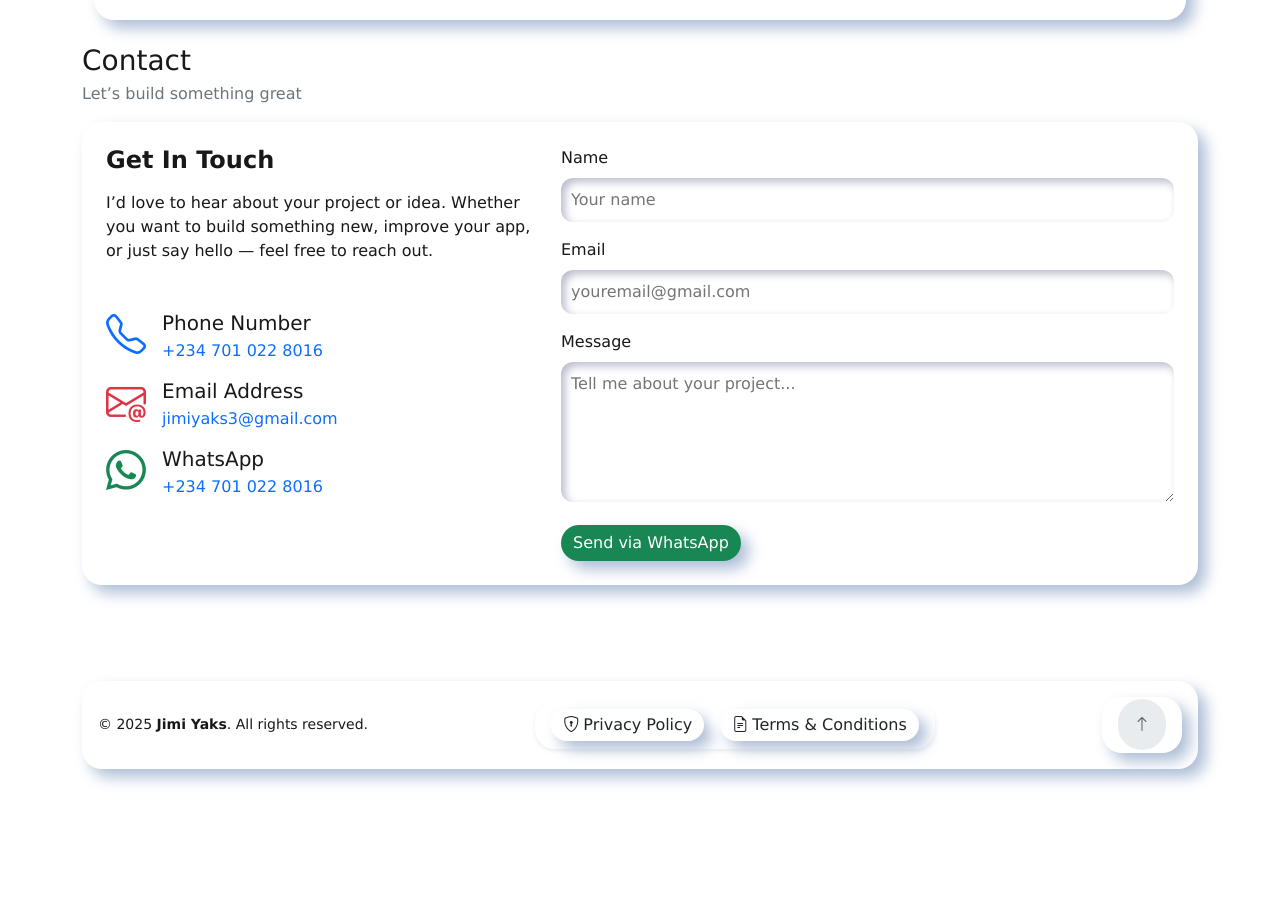
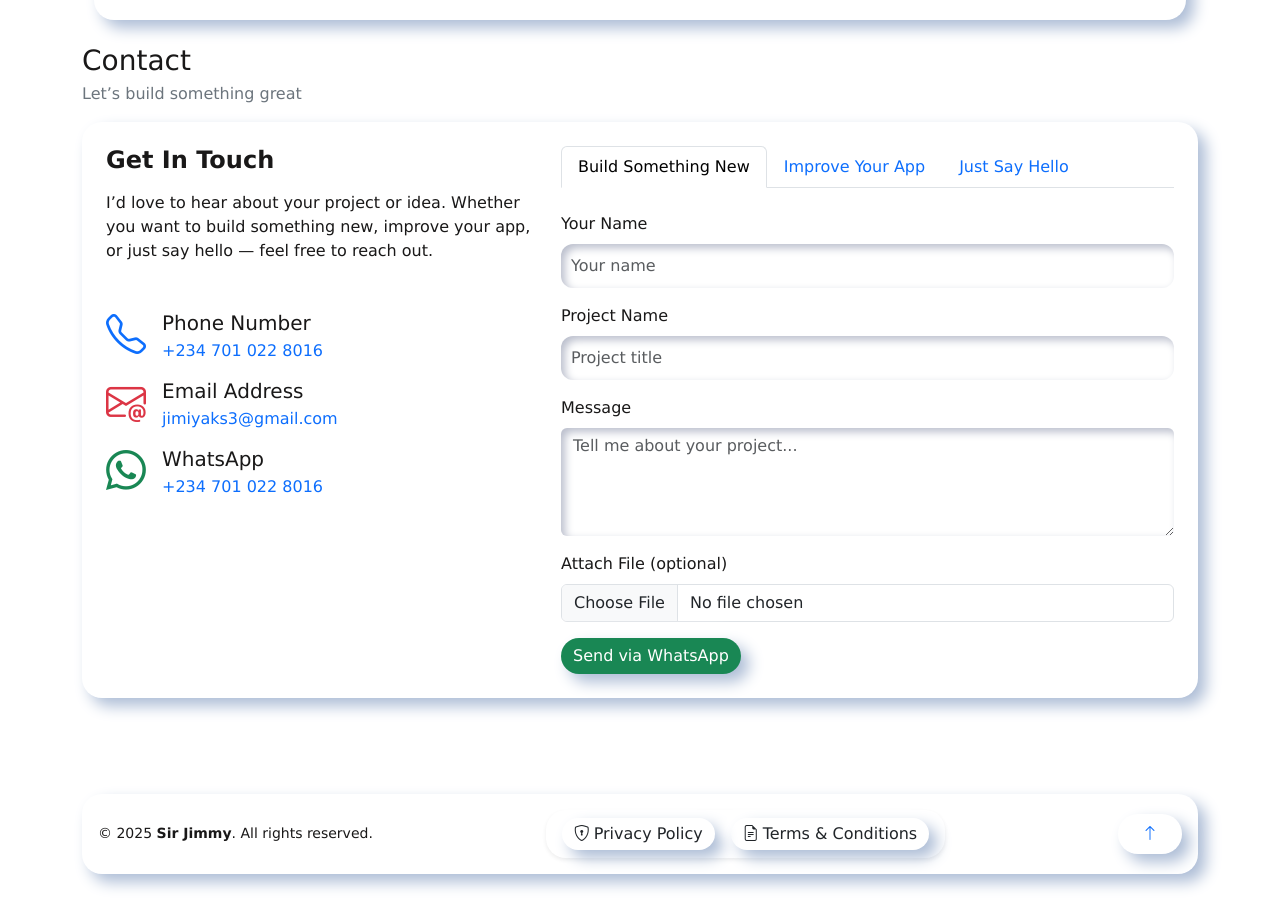
Before and after one commit to Jimmy-ui-maker/00424, a Next.js app: page / in a window 1280 px wide. Shown: the part 2971-3869 px from the top of the page. Before the commit the page ends 3764 px from the top, so only its background shows below. Built offline with nearby package versions, Linux system fonts and the light colour scheme.

Commit message:
aaded form

```diff
--- a/src/app/globals.css
+++ b/src/app/globals.css
@@ -237,3 +237,27 @@ html body.dark-theme .modal-title {
 html body.dark-theme .btn-close {
   filter: invert(1); /* makes close button visible in dark */
 }
+
+.scroll-top-btn {
+  background: #f8f9fa; /* light background */
+  color: #6c757d;      /* muted gray icon */
+  transition: background-color 0.3s ease, color 0.3s ease, box-shadow 0.3s ease;
+  box-shadow: var(--shadow-light);
+}
+
+.scroll-top-btn:hover {
+  background: #e9ecef;
+  color: #000;
+}
+
+/* Dark Theme */
+html body.dark-theme .scroll-top-btn {
+  background: #2a2a2a;
+  color: #bbb;
+  box-shadow: var(--shadow-dark);
+}
+
+html body.dark-theme .scroll-top-btn:hover {
+  background: #3a3a3a;
+  color: #fff;
+}
--- a/src/components/Contact.jsx
+++ b/src/components/Contact.jsx
@@ -7,19 +7,31 @@ const WHATSAPP_NUMBER = "2347010228016"; // without "+"
 
 export default function ContactPage() {
   const [status, setStatus] = useState(null);
+  const [activeTab, setActiveTab] = useState("new"); // "new" | "improve" | "hello"
 
   function onSubmit(e) {
     e.preventDefault();
     const form = new FormData(e.currentTarget);
     const name = form.get("name");
-    const email = form.get("email");
+    const project = form.get("project");
     const message = form.get("message");
+    const file = form.get("file");
     setStatus("sending");
 
-    // Create WhatsApp message
-    const whatsappMessage = encodeURIComponent(
-      `Hi Jimi,\n\nMy name is ${name} (${email}).\n\n${message}`
-    );
+    // WhatsApp text
+    let whatsappMessage = `Hi Jimi,\n\nMy name is ${name}.`;
+    if (project) whatsappMessage += `\nProject: ${project}`;
+    whatsappMessage += `\n\n${message}`;
+
+    // Encode
+    whatsappMessage = encodeURIComponent(whatsappMessage);
+
+    // If file attached
+    if (file && file.name) {
+      alert(
+        `⚠️ WhatsApp does not support direct file uploads.\n\nBut you attached: ${file.name}.\nPlease send it manually after the chat opens.`
+      );
+    }
 
     // Redirect to WhatsApp
     window.open(
@@ -59,6 +71,7 @@ export default function ContactPage() {
                 </p>
               </div>
             </div>
+
             {/* Email */}
             <div className="d-flex flex-row align-items-start gap-3 mb-3">
               <i className="bi bi-envelope-at display-6 text-danger"></i>
@@ -76,6 +89,7 @@ export default function ContactPage() {
                 </p>
               </div>
             </div>
+
             {/* WHATSAPP */}
             <div className="d-flex flex-row align-items-start gap-3 mb-3">
               <i className="bi bi-whatsapp display-6 text-success"></i>
@@ -97,32 +111,85 @@ export default function ContactPage() {
 
           {/* RIGHT COLUMN */}
           <div className="col-12 col-md-7">
-            <label className="form-label">Name</label>
+            {/* Tabs */}
+            <ul className="nav nav-tabs mb-4">
+              <li className="nav-item">
+                <button
+                  type="button"
+                  className={`nav-link ${activeTab === "new" ? "active" : ""}`}
+                  onClick={() => setActiveTab("new")}
+                >
+                  Build Something New
+                </button>
+              </li>
+              <li className="nav-item">
+                <button
+                  type="button"
+                  className={`nav-link ${
+                    activeTab === "improve" ? "active" : ""
+                  }`}
+                  onClick={() => setActiveTab("improve")}
+                >
+                  Improve Your App
+                </button>
+              </li>
+              <li className="nav-item">
+                <button
+                  type="button"
+                  className={`nav-link ${
+                    activeTab === "hello" ? "active" : ""
+                  }`}
+                  onClick={() => setActiveTab("hello")}
+                >
+                  Just Say Hello
+                </button>
+              </li>
+            </ul>
+
+            {/* Form Inputs */}
+            <label className="form-label">Your Name</label>
             <input
               name="name"
               type="text"
               required
-              className=" mb-3"
+              className="form-control mb-3"
               placeholder="Your name"
             />
 
-            <label className="form-label">Email</label>
-            <input
-              name="email"
-              type="email"
-              required
-              className=" mb-3"
-              placeholder="youremail@gmail.com"
-            />
+            {/* Show Project Name if not Hello */}
+            {activeTab !== "hello" && (
+              <>
+                <label className="form-label">Project Name</label>
+                <input
+                  name="project"
+                  type="text"
+                  required
+                  className="form-control mb-3"
+                  placeholder="Project title"
+                />
+              </>
+            )}
 
             <label className="form-label">Message</label>
             <textarea
               name="message"
-              rows={5}
+              rows={4}
               required
-              className=" mb-3"
-              placeholder="Tell me about your project..."
+              className="form-control mb-3"
+              placeholder={
+                activeTab === "hello"
+                  ? "Just say hello..."
+                  : "Tell me about your project..."
+              }
             />
+
+            {/* File upload only for Project / Improve */}
+            {activeTab !== "hello" && (
+              <>
+                <label className="form-label">Attach File (optional)</label>
+                <input type="file" name="file" className="form-control mb-3" />
+              </>
+            )}
 
             <button
               className="btn text-bg-success soft-shadow"
--- a/src/components/Footer.jsx
+++ b/src/components/Footer.jsx
@@ -1,4 +1,5 @@
 "use client";
+import Link from "next/link";
 import { useState } from "react";
 
 export default function Footer() {
@@ -15,7 +16,7 @@ export default function Footer() {
           <div className="soft-card p-3 d-flex flex-column flex-md-row justify-content-between align-items-center gap-3">
             {/* Left - Copyright */}
             <div className="small text-center text-md-start">
-              © {year} <strong>Jimi Yaks</strong>. All rights reserved.
+              © {year} <strong>Sir Jimmy</strong>. All rights reserved.
             </div>
 
             {/* Center - Policies (with shadow like WhatsApp) */}
@@ -35,10 +36,10 @@ export default function Footer() {
             </div>
 
             {/* Right - WhatsApp */}
-            <div className="soft-card p-3   gap-1">
-              <a href="" className=" rounded-5 bg-body-secondary p-3 ">
-                <i className="text-muted bi bi-arrow-up"></i>
-              </a>
+            <div className="soft-card px-2 p-2   gap-1">
+              <Link href="" className=" rounded-5  p-3 ">
+                <i className=" bi bi-arrow-up"></i>
+              </Link>
             </div>
           </div>
         </div>
@@ -66,7 +67,7 @@ export default function Footer() {
                   <div>
                     <h6>Privacy Policy</h6>
                     <p>
-                      At <strong>Sir Jimmy</strong>, we value your privacy. This
+                      At <strong>Sir Jimmy Site</strong>, we value your privacy. This
                       website does not collect personal information beyond what
                       you choose to provide (for example, when contacting us via
                       email or WhatsApp).
@@ -94,7 +95,7 @@ export default function Footer() {
                   <div>
                     <h6>Terms and Conditions</h6>
                     <p>
-                      Welcome to <strong>Sir Jimmy</strong>. By using this
+                      Welcome to <strong>Sir Jimmy Site</strong>. By using this
                       website, you agree to the following terms:
                     </p>
                     <ul>
--- a/src/components/SettingsWidget.jsx
+++ b/src/components/SettingsWidget.jsx
@@ -8,6 +8,7 @@ export default function SettingsWidget() {
   const [playing, setPlaying] = useState(false);
   const [pos, setPos] = useState({ x: 30, y: 30 });
   const [currentTrack, setCurrentTrack] = useState(0);
+  const [showTracks, setShowTracks] = useState(false); // 🔽 dropdown state
 
   const audioRef = useRef(null);
   const widgetRef = useRef(null);
@@ -48,7 +49,7 @@ export default function SettingsWidget() {
     }
   }, [dark]);
 
-  /* ✅ Persist music across refresh & restore position */
+  /* ✅ Music player logic */
   useEffect(() => {
     let audioEl = document.getElementById("global-audio");
 
@@ -59,21 +60,18 @@ export default function SettingsWidget() {
     }
 
     audioEl.src = playlist[currentTrack];
-    audioEl.loop = false; // 🔁 now we want to go to next track instead of looping
+    audioEl.loop = false;
 
-    // Restore last saved time if on same track
     const savedTrack = parseInt(localStorage.getItem("current-track") || "0");
     const savedTime = parseFloat(localStorage.getItem("music-time") || "0");
     if (savedTrack === currentTrack && !isNaN(savedTime)) {
       audioEl.currentTime = savedTime;
     }
 
-    // Save time progress
     audioEl.ontimeupdate = () => {
       localStorage.setItem("music-time", audioEl.currentTime);
     };
 
-    // 🔥 Auto move to next song
     audioEl.onended = () => {
       let nextTrack = (currentTrack + 1) % playlist.length;
       setCurrentTrack(nextTrack);
@@ -198,13 +196,55 @@ export default function SettingsWidget() {
             className="btn btn-outline-secondary w-100 mb-2 d-flex align-items-center gap-2"
             onClick={() => setDark(!dark)}
           >
-            <i className={`bi ${dark ? "bi-sun-fill" : "bi-moon-stars-fill"}`} />
+            <i
+              className={`bi ${dark ? "bi-sun-fill" : "bi-moon-stars-fill"}`}
+            />
             {dark ? "Light Mode" : "Dark Mode"}
           </button>
 
+          {/* Track Dropdown */}
+          <div className="dropdown mb-2">
+            <button
+              className="btn btn-outline-primary w-100 d-flex align-items-center justify-content-between"
+              onClick={() => setShowTracks(!showTracks)}
+            >
+              <span className="d-flex align-items-center gap-2">
+                <i className="bi bi-music-note-list"></i>
+                {`Track ${currentTrack + 1}`}
+              </span>
+              <i
+                className={`bi ${
+                  showTracks ? "bi-caret-up-fill" : "bi-caret-down-fill"
+                }`}
+              />
+            </button>
+
+            {showTracks && (
+              <div className="mt-2 d-flex flex-column gap-2">
+                {playlist.map((_, idx) => (
+                  <button
+                    key={idx}
+                    className={`btn w-100 ${
+                      idx === currentTrack
+                        ? "btn-primary"
+                        : "btn-outline-primary"
+                    } d-flex align-items-center gap-2`}
+                    onClick={() => {
+                      setCurrentTrack(idx);
+                      setShowTracks(false);
+                    }}
+                  >
+                    <i className="bi bi-music-note"></i>
+                    Track {idx + 1}
+                  </button>
+                ))}
+              </div>
+            )}
+          </div>
+
           {/* Play/Pause */}
           <button
-            className="btn btn-outline-success w-100 mb-2 d-flex align-items-center gap-2"
+            className="btn btn-outline-success w-100 d-flex align-items-center gap-2"
             onClick={() => setPlaying(!playing)}
           >
             <i
@@ -214,24 +254,6 @@ export default function SettingsWidget() {
             />
             {playing ? "Pause Music" : "Play Music"}
           </button>
-
-          {/* Track Selector */}
-          <div className="d-flex flex-column gap-2">
-            {playlist.map((track, idx) => (
-              <button
-                key={idx}
-                className={`btn w-100 ${
-                  idx === currentTrack
-                    ? "btn-primary"
-                    : "btn-outline-primary"
-                } d-flex align-items-center gap-2`}
-                onClick={() => setCurrentTrack(idx)}
-              >
-                <i className="bi bi-music-note"></i>
-                Track {idx + 1}
-              </button>
-            ))}
-          </div>
         </div>
       )}
     </div>
```
